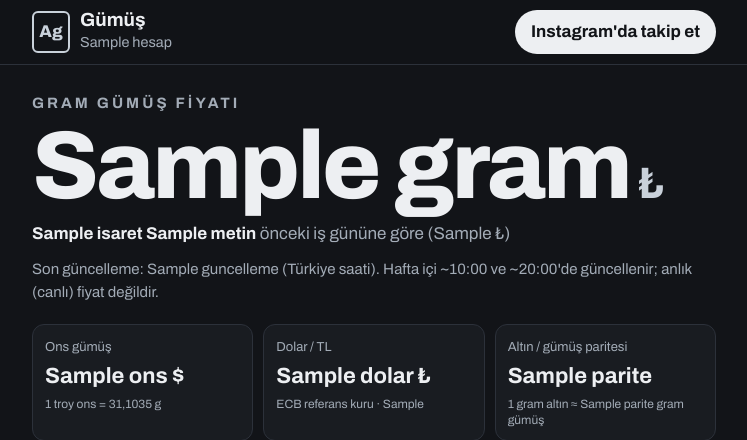
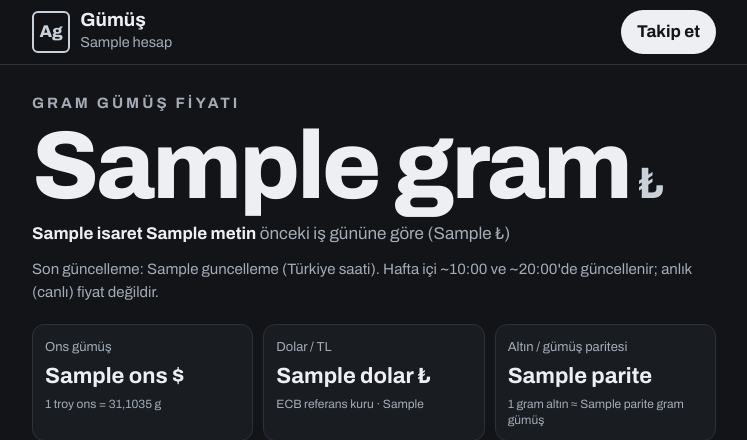
Before and after one commit to ridvancoskun1975-cpu/gumus-bot, a Python web app: template templates/sayfa.html in a window 1280 px wide. Shown: the top 440 px of the page, without its empty margins (266-1013 px from the left). Run offline with Jinja, Linux system fonts and the light colour scheme; the template is opened without the code that fills it: most values are stand-ins (such as "Sample title", 1, 10 or a date in 2020).

Commit message:
Bilgi sayfası: büyük yazıda başlık düğmesi markanın üstüne binmesin
Instagram'ın uygulama içi tarayıcısı telefonun yazı boyutunu uyguluyor; 360 px'te
'Instagram'da takip et' düğmesi 'Gümüş' ve hesap adını kapatıyordu (Rıdvan'ın ekran
görüntüsü, 14 Ekim). Düğme 'Takip et' oldu (aria-label tam), sığmazsa alt satıra iner;
uzun düğmeler satır kırabilir; Ag rozeti yazıyla büyür. 320-412 px, yazı %100-150'de
taşma ve üst üste binme yok.

Co-Authored-By: Claude Opus 5.5 <noreply@anthropic.com>
Claude-Session: https://claude.ai/code/session_011GEn71sQ8Hzdj5j5JgG4Qa

```diff
--- a/templates/sayfa.html
+++ b/templates/sayfa.html
@@ -47,14 +47,20 @@ small { font-size: 0.85em; }
 
 header.ust { position: sticky; top: 0; z-index: 2; background: rgba(18, 20, 24, 0.92); backdrop-filter: blur(8px);
   border-bottom: 1px solid var(--cizgi); }
-header .kap { display: flex; align-items: center; justify-content: space-between; gap: 12px; padding-top: 10px; padding-bottom: 10px; }
+/* Büyük yazı ayarlı telefonlarda (Instagram'ın uygulama içi tarayıcısı yazıyı büyütür) marka ve düğme
+   yan yana sığmazsa düğme alt satıra iner; üst üste binmez (14 Ekim 2026). */
+header .kap { display: flex; flex-wrap: wrap; align-items: center; justify-content: space-between; gap: 8px 12px;
+  padding-top: 10px; padding-bottom: 10px; }
 .marka { display: flex; align-items: center; gap: 10px; color: var(--yazi); text-decoration: none; min-width: 0; }
-.ag { width: 38px; height: 42px; border: 2px solid var(--vurgu); border-radius: 6px; display: grid; place-items: center;
+.marka > span { min-width: 0; }
+.ag { width: 2.25em; height: 2.5em; border: 2px solid var(--vurgu); border-radius: 6px; display: grid; place-items: center;
   font-weight: 800; color: var(--vurgu); flex: none; }
 .marka b { display: block; font-size: 19px; line-height: 1.1; }
 .marka small { display: block; color: var(--soluk); overflow: hidden; text-overflow: ellipsis; white-space: nowrap; }
-.dugme { display: inline-flex; align-items: center; justify-content: center; gap: 8px; min-height: 44px; padding: 0 16px;
-  border-radius: 999px; background: var(--yazi); color: var(--zemin); font-weight: 700; text-decoration: none; white-space: nowrap; }
+.dugme { display: inline-flex; align-items: center; justify-content: center; gap: 8px; min-height: 44px; padding: 8px 16px;
+  max-width: 100%; border-radius: 999px; background: var(--yazi); color: var(--zemin); font-weight: 700; line-height: 1.2;
+  text-align: center; text-decoration: none; }
+header .dugme { flex: none; margin-left: auto; white-space: nowrap; }
 .dugme.ikincil { background: transparent; color: var(--yazi); border: 1.5px solid var(--cizgi); }
 
 section { padding: 30px 0 8px; }
@@ -131,7 +137,7 @@ footer p { margin: 6px 0; }
       <span class="ag" aria-hidden="true">Ag</span>
       <span><b>Gümüş</b><small>{{ hesap }}</small></span>
     </a>
-    <a class="dugme" href="{{ instagram }}">Instagram'da takip et</a>
+    <a class="dugme" href="{{ instagram }}" aria-label="Instagram'da {{ hesap }} hesabını takip et">Takip et</a>
   </div>
 </header>
 
```
